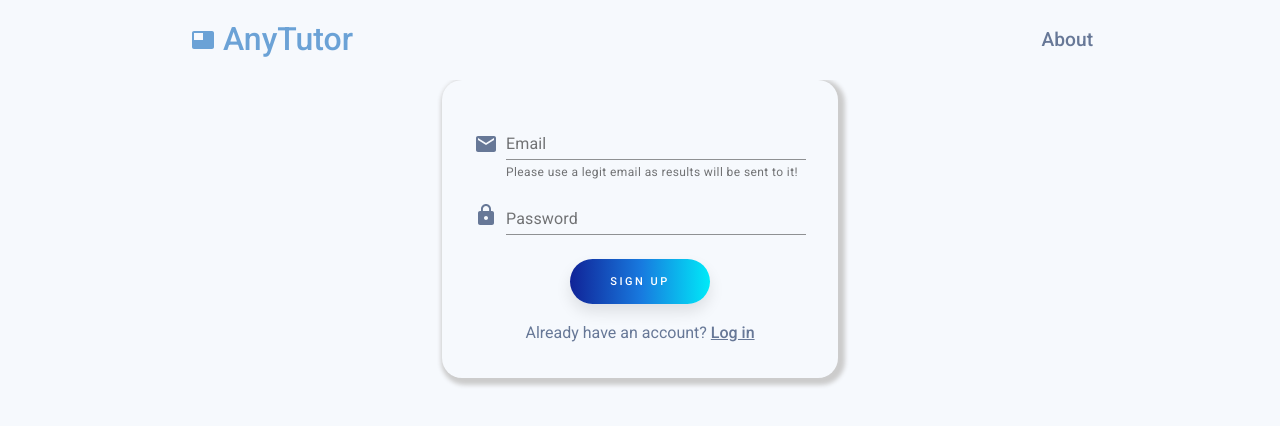
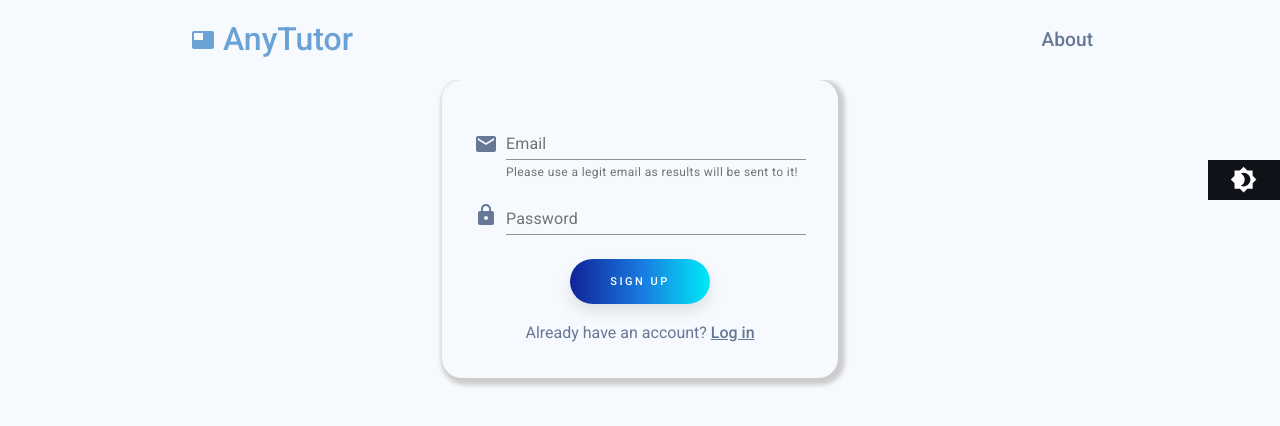
Before and after one commit to AllardQuek/AnyTutor, a React (Create React App) app: page /login in a window 1280 px wide. Shown: the top 426 px of the page. Built offline with nearby package versions, Linux system fonts and the light colour scheme; no server answers.

Commit message:
dark mode wip

```diff
--- a/src/App.js
+++ b/src/App.js
@@ -8,6 +8,7 @@ import styled from "styled-components";
 import Navbar from "./components/Navbar";
 import PrivateRoute from "./components/PrivateRoute";
 import PublicRoute from "./components/PublicRoute";
+import Toggle from "./components/Toggle";
 import { AuthProvider } from "./contexts/AuthContext";
 import About from "./pages/About";
 import ForgotPassword from "./pages/ForgotPassword";
@@ -15,9 +16,30 @@ import Home from "./pages/Home";
 import Login from "./pages/Login";
 import Upload from "./pages/Upload";
 import homeVid from "./videos/homeVideo.mp4";
+import darkHome from "./videos/darkHome.mp4";
 
 function App() {
   const [loading, setLoading] = useState(true);
+  const [theme, setTheme] = useState("light-theme"); // Default dark theme
+
+  useEffect(() => {
+    const localTheme = window.localStorage.getItem("anytutor-theme"); // Save chosen theme in local storage
+    localTheme ? setTheme(localTheme) : setMode("light-theme"); // Default to light mode if no theme
+    document.documentElement.className = theme; // Apply chosen theme by setting class
+  }, [theme]); // https://reactjs.org/docs/hooks-effect.html
+
+  const themeToggler = () => {
+    if (theme === "light-theme") {
+      setMode("dark-theme"); // setTheme('dark-theme');
+    } else {
+      setMode("light-theme");
+    }
+  };
+
+  const setMode = (mode) => {
+    window.localStorage.setItem("anytutor-theme", mode);
+    setTheme(mode);
+  };
 
   useEffect(() => {
     // This code will run after the component is mounted
@@ -44,9 +66,15 @@ function App() {
               href="https://fonts.googleapis.com/css?family=Roboto:300,400,500,700&display=swap"
             />
           </Helmet>
+          <Toggle themeToggler={themeToggler} />
           <Router>
             <AuthProvider>
-              <video src={homeVid} autoPlay loop muted />
+              <video
+                src={theme === "light-theme" ? homeVid : darkHome}
+                autoPlay
+                loop
+                muted
+              />
               <Navbar />
 
               <Switch>
--- a/src/components/DestUploader.js
+++ b/src/components/DestUploader.js
@@ -20,7 +20,9 @@ const DestUploader = ({
   return (
     <DestUploaderStyled>
       <FormControl component="fieldset">
-        <FormLabel component="legend">2. Sync your lesson to:</FormLabel>
+        <FormLabel className="form-label" component="legend">
+          2. Sync your lesson to:
+        </FormLabel>
         <RadioGroup
           aria-label="mediaType"
           name="destMediaType"
@@ -55,6 +57,10 @@ const DestUploader = ({
   );
 };
 
-const DestUploaderStyled = styled.div``;
+const DestUploaderStyled = styled.div`
+  .form-label {
+    color: var(--font-light-color);
+  }
+`;
 
 export default DestUploader;
--- a/src/components/SrcUploader.js
+++ b/src/components/SrcUploader.js
@@ -36,7 +36,9 @@ const SrcUploader = ({
   return (
     <SrcUploaderStyled>
       <FormControl component="fieldset">
-        <FormLabel component="legend">1. Lesson Media Type:</FormLabel>
+        <FormLabel className="form-label" component="legend">
+          1. Lesson Media Type:
+        </FormLabel>
         <RadioGroup
           className="radio-row"
           aria-label="sourceMediaType"
@@ -110,6 +112,11 @@ const SrcUploader = ({
 };
 
 const SrcUploaderStyled = styled.div`
+  .form-label {
+    // Adding to global styles doesn't seem to work
+    color: var(--font-light-color);
+  }
+
   .text-field {
     width: 100%;
   }
--- /dev/null
+++ b/src/components/Toggle.js
@@ -0,0 +1,32 @@
+import styled from "styled-components";
+import Brightness4Icon from "@material-ui/icons/Brightness4";
+
+const Toggle = ({ themeToggler }) => {
+  return (
+    <ToggleStyled onClick={themeToggler}>
+      <Brightness4Icon />
+    </ToggleStyled>
+  );
+};
+
+const ToggleStyled = styled.button`
+  cursor: pointer;
+  border: none;
+  position: fixed;
+  right: 0;
+  top: 20%;
+  background-color: var(--background-dark-color);
+  width: 4.5rem;
+  height: 2.5rem;
+  z-index: 15; // If box overlaps with other components, it will still show (higher z-index)
+  display: flex;
+  align-items: center;
+  justify-content: center;
+
+  svg {
+    font-size: 1.7rem;
+    color: var(--white-color);
+  }
+`;
+
+export default Toggle;
--- a/src/pages/About.js
+++ b/src/pages/About.js
@@ -1,8 +1,8 @@
 import styled from "styled-components";
 
+import AboutInfo from "../components/AboutInfo";
 import Videos from "../components/Videos";
 import BackgroundStyle from "../styles/BackgroundStyle";
-import AboutInfo from "./AboutInfo";
 
 const About = () => {
   return (
--- a/src/styles/GlobalStyles.js
+++ b/src/styles/GlobalStyles.js
@@ -1,8 +1,7 @@
 import { createGlobalStyle } from "styled-components";
 
 const GlobalStyles = createGlobalStyle`
-    /* SINGLE Theme Styles */
-    :root {
+    .light-theme {
         --primary-color: #F6F9FD;
         --primary-color-light: #F78104;
         --secondary-color: #6c757d;
@@ -25,6 +24,26 @@ const GlobalStyles = createGlobalStyle`
         --original-scatterbox-color: #6366F1;
     }
 
+	.dark-theme{
+        --primary-color: #102131;
+        --primary-color-light: #057FFF;
+        --secondary-color: #6c757d;
+        --background-dark-color: #10121A;
+        --background-dark-grey: #191D2B;
+        --border-color: #2e344e;
+        --background-light-color: #F1F1F1;
+        --background-light-color-2: rgba(3,127,255,.3);
+		--hover-color: #FAAB36;
+        --white-color: #FFF;
+        --font-light-color: #FFF;
+        --font-dark-color: #313131;
+        --font-dark-color-2: #151515;
+        --sidebar-dark-color: #191D2B;
+        --scrollbar-bg-color: #383838;
+        --scrollbar-thump-color: #6b6b6b;
+        --scrollbar-track-color: #383838;
+    }
+
 	* {
 		box-sizing: border-box;
 		margin: 0;
@@ -37,12 +56,17 @@ const GlobalStyles = createGlobalStyle`
 		color: var(--font-light-color);
 	}
 
+	a {
+		color:var(--hover-color);
+	}
+
 	.App {
 		text-align: center;
 		display: flex;
 		flex-direction: column;
 		align-items: center;
 		line-height: 1.6;
+		transition: all 1s ease;
 	}
 
 	.home {
```
Also changed, not shown: src/components/AboutInfo.js (renamed from src/pages/AboutInfo.js), 1 other file (tests, documents, lock files or other folders).
